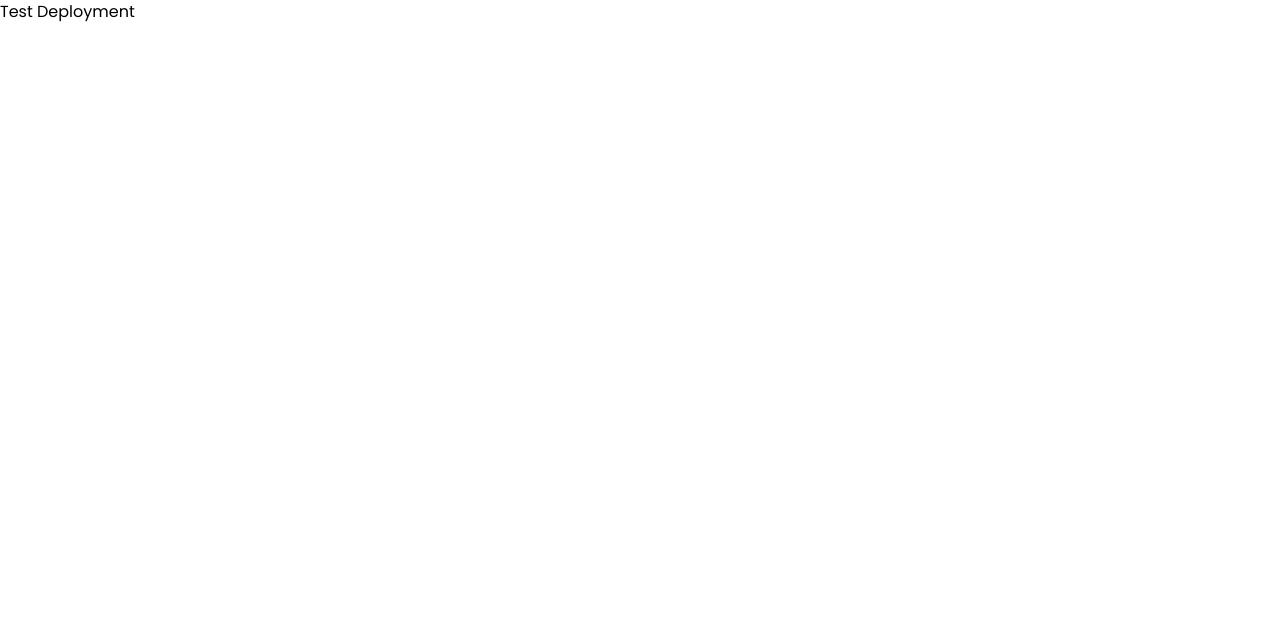
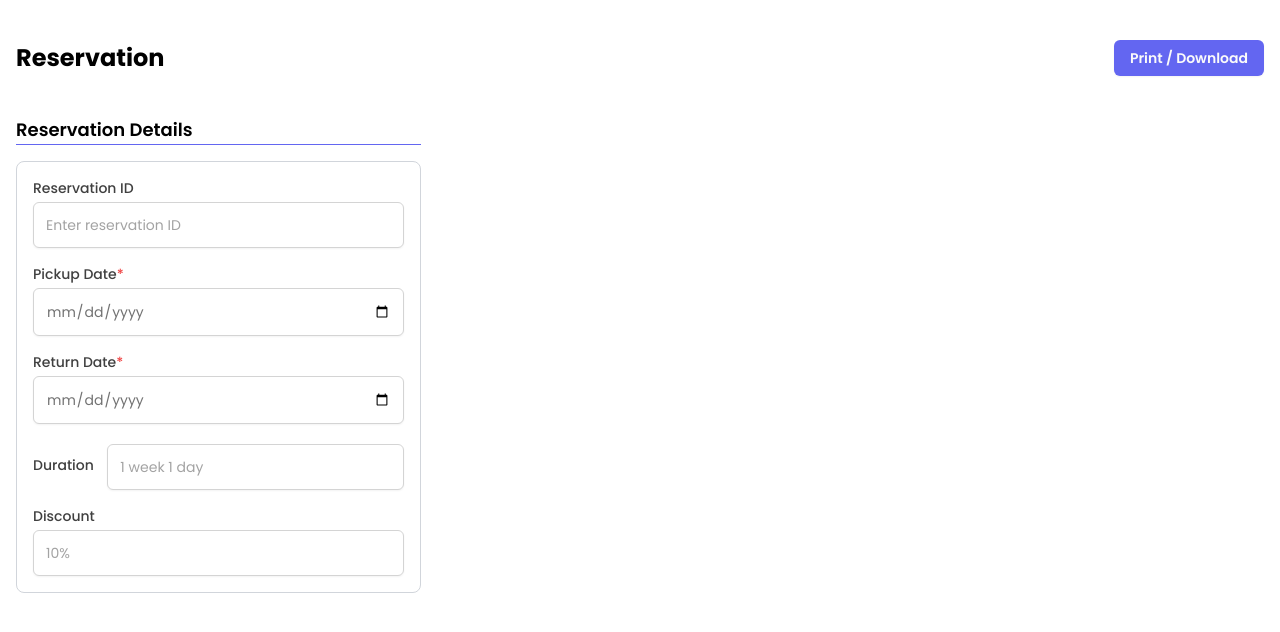
Before and after one commit to farhanhasindipro25/car-rental-service-mern, a Next.js app in the folder client/: page / in a window 1280 px wide. Shown: the top 632 px of the page. Built offline with nearby package versions, Linux system fonts and the light colour scheme.

Commit message:
chore: Added reservation details form

```diff
--- /dev/null
+++ b/client/app/_libs/components/forms/ReservationDetailsForm.jsx
@@ -0,0 +1,47 @@
+import React from "react";
+import TextInputField from "../ui/TextInputField";
+import DateSelectorInputField from "../ui/DateSelectorInputField";
+
+export default function ReservationDetailsForm() {
+  return (
+    <div className="space-y-4 w-full">
+      <h2 className="text-lg font-semibold border-b border-indigo-500">
+        Reservation Details
+      </h2>
+      <form className="p-4 space-y-4 rounded-lg border border-gray-300">
+        <TextInputField
+          name="reservation_id"
+          id="reservation_id"
+          label="Reservation ID"
+          placeholder="Enter reservation ID"
+        />
+        <DateSelectorInputField
+          name="pickup_date"
+          id="pickup_date"
+          label="Pickup Date*"
+        />
+        <DateSelectorInputField
+          name="return_date"
+          id="return_date"
+          label="Return Date*"
+        />
+        <div className="flex items-center justify-between">
+          <h2 className="text-sm font-medium text-neutral-700">Duration</h2>
+          <div>
+            <TextInputField
+              name="duration"
+              id="duration"
+              placeholder="1 week 1 day"
+            />
+          </div>
+        </div>
+        <TextInputField
+          name="discount"
+          id="discount"
+          label="Discount"
+          placeholder="10%"
+        />
+      </form>
+    </div>
+  );
+}
--- a/client/app/_libs/components/ui/DateSelectorInputField.jsx
+++ b/client/app/_libs/components/ui/DateSelectorInputField.jsx
@@ -8,10 +8,19 @@ export default function DateSelectorInputField(props) {
   const { label, name, id, value, onChange } = props;
   const DATE_FIELD_STYLES = cn(DATE_BOX_STYLES);
   const today = new Date().toISOString().split("T")[0];
+  const isRequired = label.includes("*");
+
   return (
     <div className="flex flex-col gap-1">
       <label htmlFor={id} className={DATE_LABEL_STYLES}>
-        {label}
+        {isRequired === false ? (
+          label
+        ) : (
+          <div className="flex">
+            {label.split("*")[0]}
+            <span className="text-red-500">*</span>
+          </div>
+        )}
       </label>
       <input
         type="date"
--- a/client/app/_libs/components/ui/SelectField.jsx
+++ b/client/app/_libs/components/ui/SelectField.jsx
@@ -21,6 +21,7 @@ export default function SelectField(props) {
     isMulti = false,
     isClearable = false,
   } = props;
+  const isRequired = label.includes("*");
 
   return (
     <div
@@ -30,7 +31,14 @@ export default function SelectField(props) {
       }}
     >
       <label htmlFor={id} className={SELECT_LABEL_STYLES}>
-        {label}
+        {isRequired === false ? (
+          label
+        ) : (
+          <div className="flex">
+            {label.split("*")[0]}
+            <span className="text-red-500">*</span>
+          </div>
+        )}
       </label>
 
       <Select
--- a/client/app/_libs/components/ui/TextInputField.jsx
+++ b/client/app/_libs/components/ui/TextInputField.jsx
@@ -9,7 +9,7 @@ export default function TextInputField(props) {
     type = "text",
     name,
     id,
-    label,
+    label = "",
     placeholder,
     className,
     value,
@@ -18,10 +18,18 @@ export default function TextInputField(props) {
   } = props;
 
   const INPUT_FIELD_STYLES = cn(INPUT_BOX_STYLES, className);
+  const isRequired = label.includes("*");
   return (
     <div className="flex flex-col w-full gap-1">
       <label htmlFor={id} className={INPUT_LABEL_STYLES}>
-        {label}
+        {isRequired === false ? (
+          label
+        ) : (
+          <div className="flex">
+            {label.split("*")[0]}
+            <span className="text-red-500">*</span>
+          </div>
+        )}
       </label>
       <input
         type={type}
--- a/client/app/_libs/style-kits/ButtonStyleKit.js
+++ b/client/app/_libs/style-kits/ButtonStyleKit.js
@@ -1,7 +1,7 @@
 export const DEFAULT_BUTTON_STYLES =
-  "h-fit inline-flex items-center rounded-md shadow-sm focus:outline-none focus:ring-2 focus:ring-offset-2 px-4 py-2 md:py-3 text-base font-semibold cursor-pointer";
+  "h-fit inline-flex items-center rounded-md shadow-sm focus:outline-none focus:ring-2 focus:ring-offset-2 px-4 py-2 text-sm font-semibold cursor-pointer";
 
 export const PRIMARY_BUTTON_STYLES =
-  "bg-primary-600 text-neutral-50 hover:bg-primary-700 active:bg-primary-400 focus:bg-primary-400 focus:ring-primary-400";
+  "bg-indigo-500 text-neutral-50 hover:bg-indigo-700 active:bg-indigo-400 focus:bg-indigo-400 focus:ring-indigo-400";
 export const SECONDARY_BUTTON_STYLES =
-  "bg-white text-primary-600 border border-primary-600 hover:bg-primary-50 hover:border-primary-700 active:bg-primary-50 active:border-primary-700 focus:bg-primary-50 focus:border-primary-700 active:text-primary-600 focus:text-primary-600 focus:ring-primary-700";
+  "bg-white text-indigo-600 border border-indigo-600 hover:bg-indigo-50 hover:border-indigo-700 active:bg-indigo-50 active:border-indigo-700 focus:bg-indigo-50 focus:border-indigo-700 active:text-indigo-600 focus:text-indigo-600 focus:ring-indigo-700";
--- a/client/app/_libs/style-kits/DateSelectorInputFieldStyleKit.js
+++ b/client/app/_libs/style-kits/DateSelectorInputFieldStyleKit.js
@@ -1,5 +1,5 @@
 export const DATE_LABEL_STYLES =
-  "appearance-none block text-base font-semibold text-neutral-700";
+  "appearance-none block text-sm font-medium text-neutral-700";
 
 export const DATE_BOX_STYLES =
-  "cursor-pointer appearance-none block w-full text-sm rounded-md text-neutral-500 border border-neutral-300 px-3 py-3 placeholder-neutral-400 shadow-sm focus:border-primary-500 focus:outline-none focus:ring-primary-500 active:border-primary-500";
+  "cursor-pointer appearance-none block w-full text-sm rounded-md text-neutral-500 border border-neutral-300 px-3 py-3 placeholder-neutral-400 shadow-sm focus:border-indigo-500 focus:outline-none focus:ring-indigo-500 active:border-indigo-500";
--- a/client/app/_libs/style-kits/TextInputFieldStyleKit.js
+++ b/client/app/_libs/style-kits/TextInputFieldStyleKit.js
@@ -1,4 +1,4 @@
 export const INPUT_LABEL_STYLES =
-  "appearance-none block text-base font-semibold text-neutral-700";
+  "appearance-none block text-sm font-medium text-neutral-700";
 export const INPUT_BOX_STYLES =
-  "appearance-none block w-full text-sm rounded-md text-neutral-500 border border-neutral-300 p-3 placeholder-neutral-400 shadow-sm focus:border-primary-500 focus:outline-none focus:ring-primary-500 active:border-primary-500 cursor-text";
+  "appearance-none block w-full text-sm rounded-md text-neutral-500 border border-neutral-300 p-3 placeholder-neutral-400 shadow-sm focus:border-indigo-500 focus:outline-none focus:ring-indigo-500 active:border-indigo-500 cursor-text";
--- a/client/app/layout.jsx
+++ b/client/app/layout.jsx
@@ -19,7 +19,9 @@ export default function RootLayout({ children }) {
     <html lang="en">
       <body className={font.className}>
         <main>
-          <TanstackQueryProvider>{children}</TanstackQueryProvider>
+          <TanstackQueryProvider>
+            <div className="bg-white">{children}</div>
+          </TanstackQueryProvider>
         </main>
       </body>
     </html>
--- a/client/app/page.jsx
+++ b/client/app/page.jsx
@@ -1,3 +1,16 @@
+import ReservationDetailsForm from "./_libs/components/forms/ReservationDetailsForm";
+import Button from "./_libs/components/ui/Button";
+
 export default function Home() {
-  return <>Test Deployment</>;
+  return (
+    <div className="max-w-7xl mx-auto px-4 py-10 space-y-10">
+      <div className="flex items-center justify-between">
+        <h2 className="text-2xl font-bold">Reservation</h2>
+        <Button variant="primary">Print / Download</Button>
+      </div>
+      <div className="grid grid-cols-3 gap-4">
+        <ReservationDetailsForm />
+      </div>
+    </div>
+  );
 }
```
